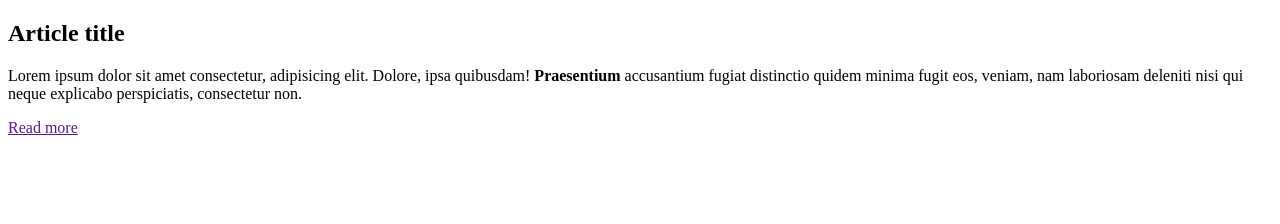
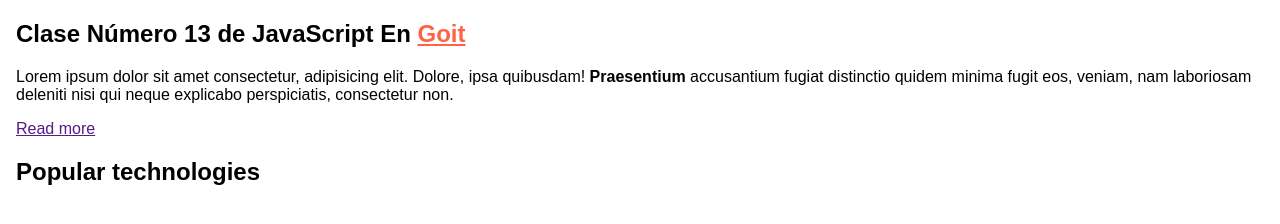
Before and after one commit to backmota/JavaScriptFullStack4, a plain HTML site: page Modulo7-Clase13/inner.html in a window 1280 px wide. Drawn offline with Linux system fonts and the light colour scheme.

Commit message:
Clase 13

```diff
--- a/Modulo7-Clase13/css/styles.css
+++ b/Modulo7-Clase13/css/styles.css
@@ -14,3 +14,8 @@ body {
 .is-hidden {
   display: none;
 }
+
+.accent {
+  color: tomato;
+  text-decoration: underline;
+}
--- a/Modulo7-Clase13/inner.html
+++ b/Modulo7-Clase13/inner.html
@@ -3,6 +3,8 @@
 <head>
 	<meta charset="utf-8">
 	<meta name="viewport" content="width=device-width, initial-scale=1">
+	<link rel="stylesheet" type="text/css" href="css/styles.css">
+	<script async src="js/inner.js"></script>
 	<title>innerHTML</title>
 </head>
 <body>
@@ -11,5 +13,9 @@
 	  <p class="text">Lorem ipsum dolor sit amet consectetur, adipisicing elit. Dolore, ipsa quibusdam! <strong>Praesentium</strong> accusantium fugiat distinctio quidem minima fugit eos, veniam, nam laboriosam deleniti nisi qui neque explicabo perspiciatis, consectetur non.</p>
 	  <a class="link" href="">Read more</a>
 	</article>
+	<section>
+	  <h2>Popular technologies</h2>
+	  <ul class="list"></ul>
+	</section>
 </body>
 </html>
--- a/Modulo7-Clase13/js/inner.js
+++ b/Modulo7-Clase13/js/inner.js
@@ -1 +1,25 @@
-inner.js
+//Propiedad innerHTML
+
+//https://developer.mozilla.org/es/docs/Web/API/Element/innerHTML
+
+//Otra forma de crear elementos DOM y colocarlos en un árbol es utilizar las cadenas con tags y dejar que el navegador haga todo el trabajo pesado. Este enfoque tiene sus pros y sus contras.
+
+//Lectura
+//La propiedad innerHTML almacena el contenido de un elemento, incluyendo los tags, como una cadena. El valor de retorno es siempre un código HTML válido.
+
+const article = document.querySelector(".article");
+console.log(article.innerHTML);
+
+const title = document.querySelector(".article .title");
+console.log(title.innerHTML);
+
+const text = document.querySelector(".article .text");
+console.log(text.innerHTML);
+
+const link = document.querySelector(".article .link");
+console.log(link.innerHTML);
+
+//Cambio
+//La propiedad innerHTML se puede leer y escribir. Si escribe una cadena con tags HTML, el navegador analizará la cadena y las convertirá en elementos válidos y los añadirá al árbol DOM.
+
+title.innerHTML = 'Clase Número 13 de JavaScript En <span class="accent">Goit</span>';
```
